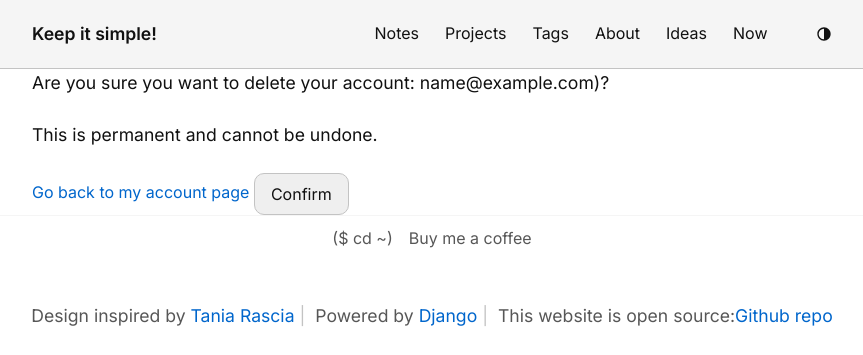
After one commit to zft9xgy/django-starter, a Django app: page /users/delete/ in a window 1280 px wide. The commit adds this page. Shown: the top 355 px of the page, without its empty margins (208-1071 px from the left). Run offline with Django 5.2, Linux system fonts and the light colour scheme; the visitor is signed in with stand-in values (Sample User, id 1); data comes from the database, SQL or seed files in the repository; some libraries are stand-ins or nearby versions.

Commit message:
Add: user delete account from hos account page

```diff
--- /dev/null
+++ b/users/templates/users/users-delete-account-confirmation.html
@@ -0,0 +1,14 @@
+{% extends 'base/base.html' %} {% load static %} {% block content %}
+<main class="page-wrapper">
+  <form class="form" action="" method="POST">
+    {% csrf_token %}
+    <p>Are you sure you want to delete your account: {{user}})?</p>
+    <p>This is permanent and cannot be undone.</p>
+
+    <a href="{% url 'user-account' %}">Go back to my account page</a>
+
+    <input type="submit" value="Confirm" />
+  </form>
+</main>
+
+{% endblock %}
--- a/users/urls.py
+++ b/users/urls.py
@@ -7,4 +7,5 @@ urlpatterns = [
     path('register/',views.userRegister,name='user-register'),
     path('logout/',views.userLogout,name='user-logout'),
     path('account/',views.userAccount,name='user-account'),
+    path('delete/',views.userDelete,name='user-delete'),
 ]
--- a/users/views.py
+++ b/users/views.py
@@ -39,7 +39,7 @@ def userRegister(request):
         if form.is_valid():
             user = form.save()
             login(request, user)
-            return redirect('home')  # Redirige a la página de inicio u otra página después del registro
+            return redirect('home')
     else:
         form = AppUserPublicRegisterForm()
 
@@ -61,3 +61,14 @@ def userAccount(request):
         'user':user,
     }
     return render(request, 'users/users-account.html', context)
+
+@login_required(login_url='user-login')
+def userDelete(request):
+    user = get_object_or_404(AppUser,email=request.user.email)
+    if request.method == 'GET':
+        return render(request, 'users/users-delete-account-confirmation.html', {'user':user})
+
+    if request.method == 'POST':
+        user.delete()
+        #todo send user confirmation by email after delete.
+        return redirect('home')
```
Also changed, not shown: users/about.md (+2 -2 lines), users/templates/users/users-account.html (+8 -5 lines).
